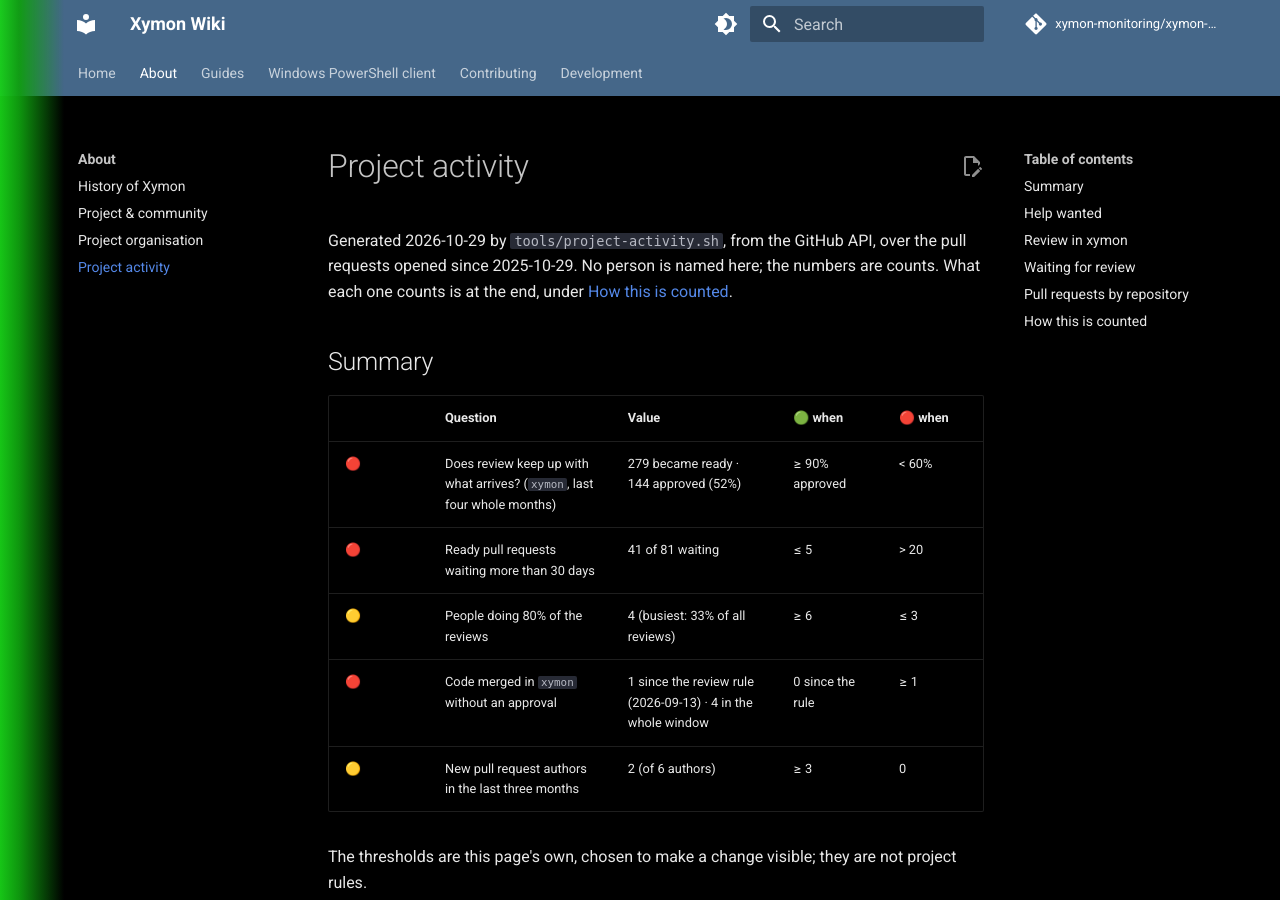
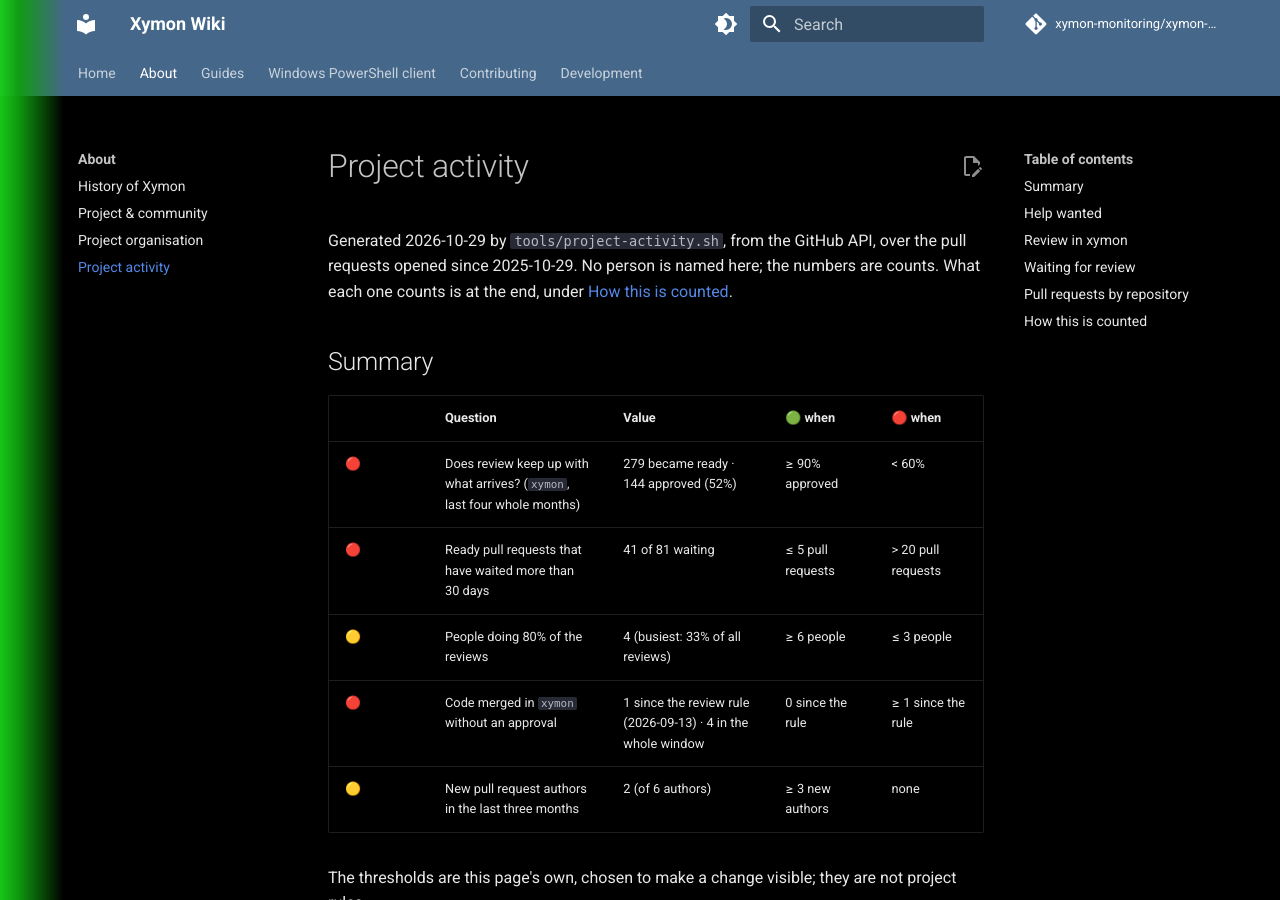
Before and after one commit to xymon-monitoring/xymon-wiki, an MkDocs documentation site: the page built from docs/about/project-activity.md, in a window 1280 px wide and 900 px high. Built offline with MkDocs 1.6.1 and Material for MkDocs 9.7.7, drawn with Linux system fonts in a browser that asks for light colours; comment, search, counter and statistics services are not loaded.

Commit message:
about: give the summary thresholds their units
"More than 30 days" beside "> 20" read as two day figures; the
thresholds are counts of pull requests, people and authors, and the
cells say so now.

```diff
--- a/docs/about/project-activity.md
+++ b/docs/about/project-activity.md
@@ -7,10 +7,10 @@
 | | Question | Value | 🟢 when | 🔴 when |
 |---|---|---|---|---|
 | 🔴 | Does review keep up with what arrives? (`xymon`, last four whole months) | 279 became ready · 144 approved (52%) | ≥ 90% approved | < 60% |
-| 🔴 | Ready pull requests waiting more than 30 days | 41 of 81 waiting | ≤ 5 | > 20 |
-| 🟡 | People doing 80% of the reviews | 4 (busiest: 33% of all reviews) | ≥ 6 | ≤ 3 |
-| 🔴 | Code merged in `xymon` without an approval | 1 since the review rule (2026-09-13) · 4 in the whole window | 0 since the rule | ≥ 1 |
-| 🟡 | New pull request authors in the last three months | 2 (of 6 authors) | ≥ 3 | 0 |
+| 🔴 | Ready pull requests that have waited more than 30 days | 41 of 81 waiting | ≤ 5 pull requests | > 20 pull requests |
+| 🟡 | People doing 80% of the reviews | 4 (busiest: 33% of all reviews) | ≥ 6 people | ≤ 3 people |
+| 🔴 | Code merged in `xymon` without an approval | 1 since the review rule (2026-09-13) · 4 in the whole window | 0 since the rule | ≥ 1 since the rule |
+| 🟡 | New pull request authors in the last three months | 2 (of 6 authors) | ≥ 3 new authors | none |
 
 The thresholds are this page's own, chosen to make a change visible; they are not project rules.
 
```
Also changed, not shown: 1 other file.
